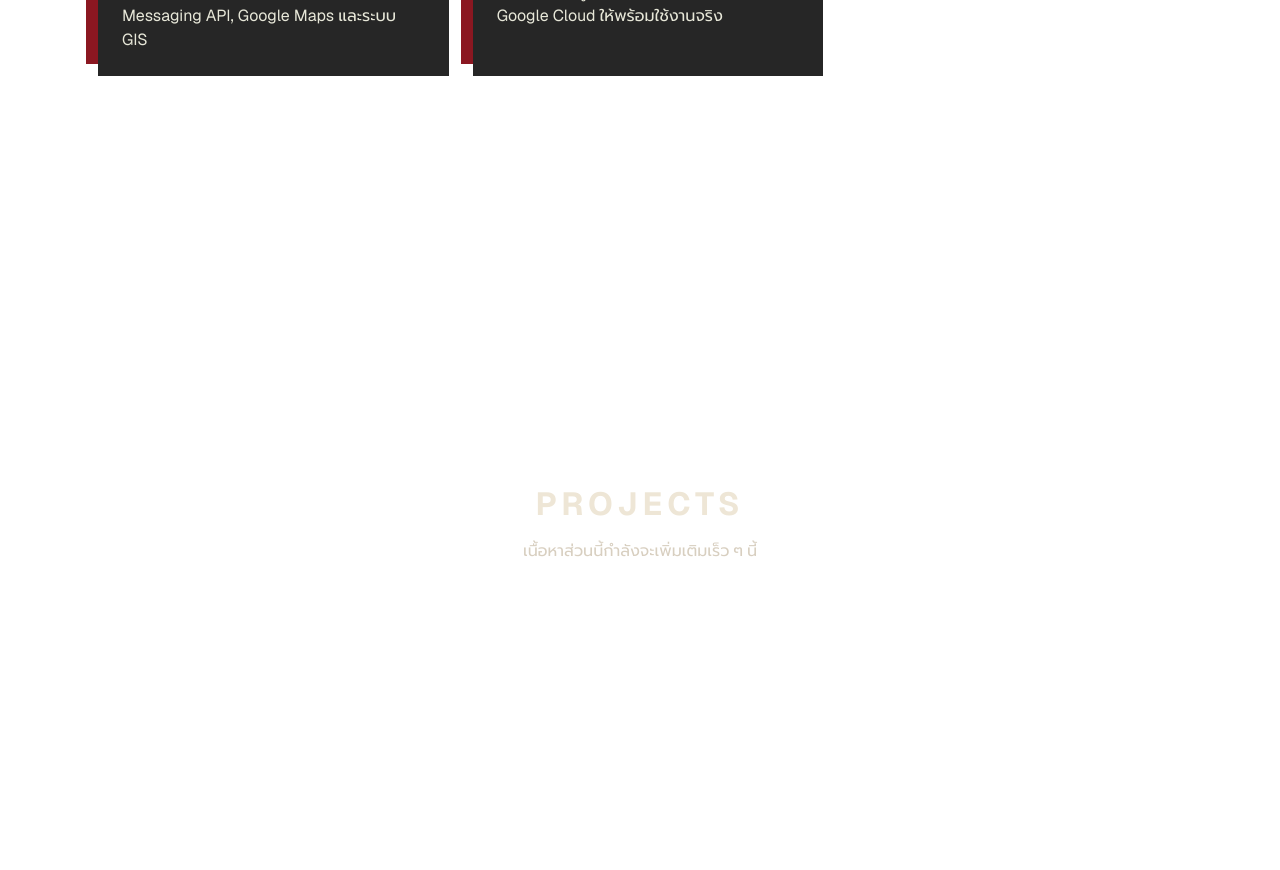
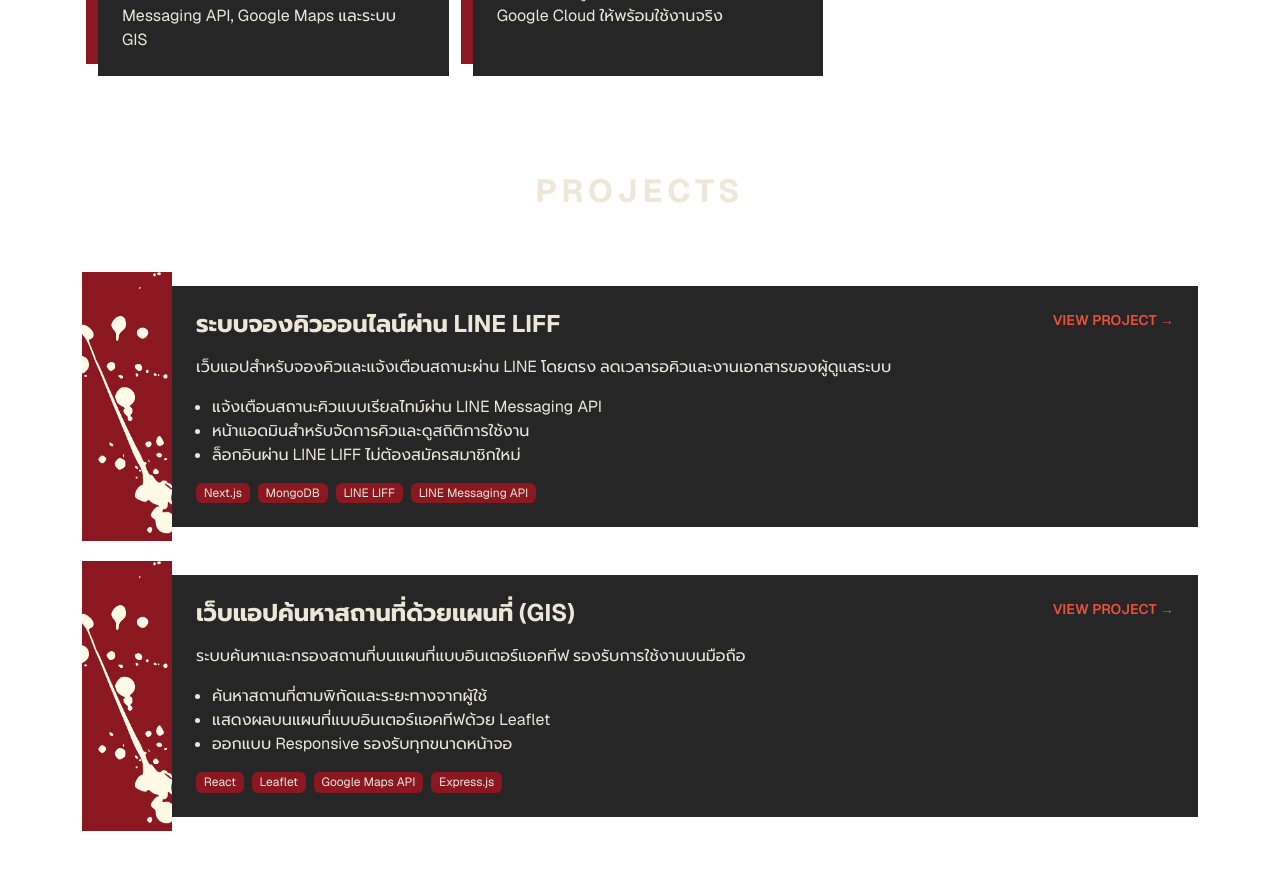
Before and after one commit to SSmikey/portfolio, a Next.js app: page / in a window 1280 px wide. Shown: the part 2380-3250 px from the top of the page. Built offline with nearby package versions, Linux system fonts and the light colour scheme.

Commit message:
add card project

```diff
--- a/src/app/page.tsx
+++ b/src/app/page.tsx
@@ -76,6 +76,58 @@ function ServiceCard({
       <p className="mb-0" style={{ color: "#e7e7d8" }}>
         {description}
       </p>
+    </div>
+  );
+}
+
+function ProjectCard({
+  title,
+  description,
+  highlights,
+  tech,
+  link,
+}: {
+  title: string;
+  description: string;
+  highlights: string[];
+  tech: string[];
+  link: string;
+}) {
+  return (
+    <div className="position-relative" style={{ marginLeft: 90 }}>
+      <div
+        className="position-absolute overflow-hidden"
+        style={{ left: -90, top: -14, bottom: -14, width: 90, backgroundColor: "#8b1721" }}
+      >
+        <Image src="/img/imgblo.png" alt="" fill style={{ objectFit: "cover" }} />
+      </div>
+      <div className="p-4 position-relative" style={{ backgroundColor: "#262626" }}>
+        <div className="d-flex flex-wrap justify-content-between align-items-start gap-3 mb-3">
+          <h4 className="fw-bold mb-0" style={{ color: "#eee6d6" }}>
+            {title}
+          </h4>
+          <a
+            href={link}
+            target="_blank"
+            rel="noreferrer"
+            className="fw-semibold text-uppercase small text-nowrap"
+            style={{ color: "#e8503f" }}
+          >
+            View Project →
+          </a>
+        </div>
+        <p style={{ color: "#e7e7d8" }}>{description}</p>
+        <ul className="mb-3 ps-3" style={{ color: "#e7e7d8" }}>
+          {highlights.map((point) => (
+            <li key={point}>{point}</li>
+          ))}
+        </ul>
+        <div className="d-flex flex-wrap gap-2">
+          {tech.map((item) => (
+            <TechBadge key={item} label={item} />
+          ))}
+        </div>
+      </div>
     </div>
   );
 }
@@ -167,6 +219,33 @@ const SERVICES = [
     title: "Cloud Deployment & DevOps",
     description: "Deploy และดูแลระบบด้วย Docker, Vercel, Google Cloud ให้พร้อมใช้งานจริง",
   },
+];
+
+const PROJECTS = [
+  {
+    title: "ระบบจองคิวออนไลน์ผ่าน LINE LIFF",
+    description:
+      "เว็บแอปสำหรับจองคิวและแจ้งเตือนสถานะผ่าน LINE โดยตรง ลดเวลารอคิวและงานเอกสารของผู้ดูแลระบบ",
+    highlights: [
+      "แจ้งเตือนสถานะคิวแบบเรียลไทม์ผ่าน LINE Messaging API",
+      "หน้าแอดมินสำหรับจัดการคิวและดูสถิติการใช้งาน",
+      "ล็อกอินผ่าน LINE LIFF ไม่ต้องสมัครสมาชิกใหม่",
+    ],
+    tech: ["Next.js", "MongoDB", "LINE LIFF", "LINE Messaging API"],
+    link: "#",
+  },
+  {
+    title: "เว็บแอปค้นหาสถานที่ด้วยแผนที่ (GIS)",
+    description: "ระบบค้นหาและกรองสถานที่บนแผนที่แบบอินเตอร์แอคทีฟ รองรับการใช้งานบนมือถือ",
+    highlights: [
+      "ค้นหาสถานที่ตามพิกัดและระยะทางจากผู้ใช้",
+      "แสดงผลบนแผนที่แบบอินเตอร์แอคทีฟด้วย Leaflet",
+      "ออกแบบ Responsive รองรับทุกขนาดหน้าจอ",
+    ],
+    tech: ["React", "Leaflet", "Google Maps API", "Express.js"],
+    link: "#",
+  },
+  // เพิ่มโปรเจกต์ใหม่ต่อจากนี้ได้เลย แต่ละอันจะขึ้น row ใหม่อัตโนมัติ
 ];
 
 const INTRODUCTION =
@@ -279,7 +358,20 @@ export default function Home() {
             ))}
           </div>
         </section>
-        <PlaceholderSection id="projects" title="Projects" />
+        <section id="projects" className="position-relative container py-5">
+          <h2
+            className="fw-bold text-uppercase text-center mb-5"
+            style={{ color: "#eee6d6", letterSpacing: "0.15em" }}
+          >
+            Projects
+          </h2>
+
+          <div className="d-flex flex-column gap-5" style={{ paddingTop: 28 }}>
+            {PROJECTS.map((project) => (
+              <ProjectCard key={project.title} {...project} />
+            ))}
+          </div>
+        </section>
         <PlaceholderSection id="contact" title="Contact" />
       </div>
     </main>
```
Also changed, not shown: public/img/imgblo.png (added).
